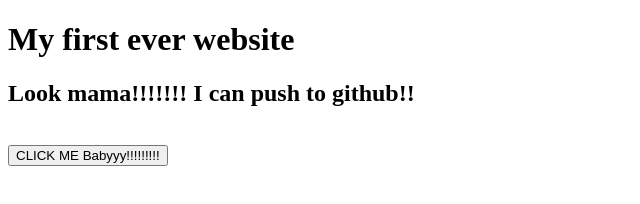
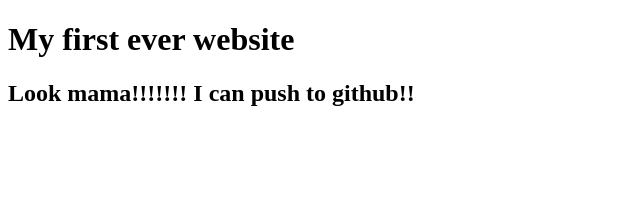
Before and after one commit to moonstruck2003/my-first-website, a plain HTML site: page index.html in a window 1280 px wide. Shown: the whole page, without its empty margins (0-640 px from the left). Drawn offline with Linux system fonts and the light colour scheme.

Commit message:
Revert "myworkdisdone"

```diff
--- a/index.html
+++ b/index.html
@@ -8,7 +8,5 @@
 <body>
   <h1>My first ever website</h1>
   <h2>Look mama!!!!!!! I can push to github!!</h2>
-  <br>
-  <button>CLICK ME Babyyy!!!!!!!!!</button>
 </body>
 </html>
```
